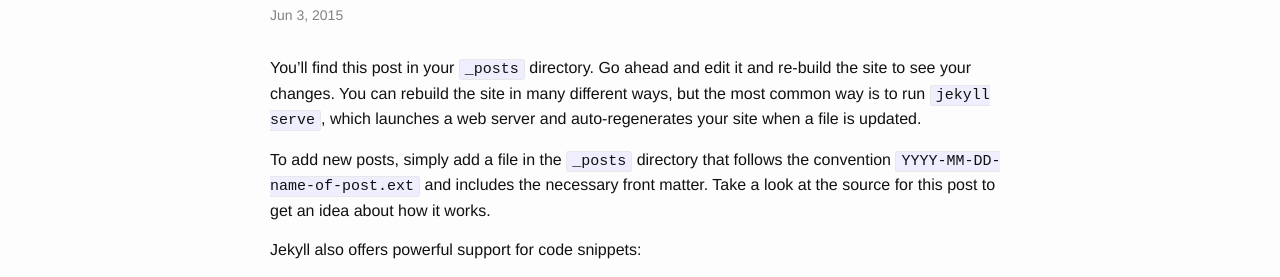
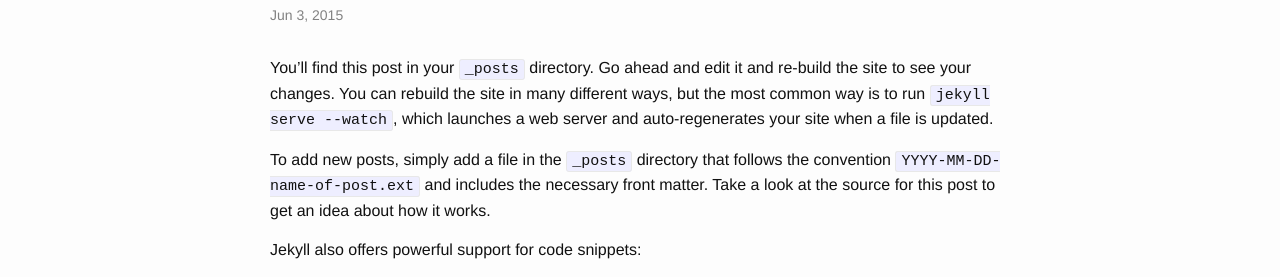
Before and after one commit to amilosevic/amilosevic.github.io, a Jekyll site: the page built from me/_posts/2015-06-03-welcome-to-jekyll.markdown, in a window 1280 px wide. Shown: the part 144-421 px from the top of the page. Built offline with Jekyll 4.4.1, drawn with Linux system fonts in a browser that asks for light colours.

Commit message:
rebuilt with 2.4.0

```diff
--- a/me/_includes/head.html
+++ b/me/_includes/head.html
@@ -1,12 +1,11 @@
 <head>
-  <meta charset="utf-8">
-  <meta http-equiv="X-UA-Compatible" content="IE=edge">
-  <meta name="viewport" content="width=device-width, initial-scale=1">
+    <meta charset="utf-8">
+    <meta name="viewport" content="width=device-width initial-scale=1" />
+    <meta http-equiv="X-UA-Compatible" content="IE=edge">
 
-  <title>{% if page.title %}{{ page.title }}{% else %}{{ site.title }}{% endif %}</title>
-  <meta name="description" content="{% if page.excerpt %}{{ page.excerpt | strip_html | strip_newlines | truncate: 160 }}{% else %}{{ site.description }}{% endif %}">
+    <title>{% if page.title %}{{ page.title }}{% else %}{{ site.title }}{% endif %}</title>
+    <meta name="description" content="{{ site.description }}">
 
-  <link rel="stylesheet" href="{{ "/css/main.css" | prepend: site.baseurl }}">
-  <link rel="canonical" href="{{ page.url | replace:'index.html','' | prepend: site.baseurl | prepend: site.url }}">
-  <link rel="alternate" type="application/rss+xml" title="{{ site.title }}" href="{{ "/feed.xml" | prepend: site.baseurl | prepend: site.url }}" />
+    <link rel="stylesheet" href="{{ "/css/main.css" | prepend: site.baseurl }}">
+    <link rel="canonical" href="{{ page.url | replace:'index.html','' | prepend: site.baseurl | prepend: site.url }}">
 </head>
--- a/me/_posts/2015-06-03-welcome-to-jekyll.markdown
+++ b/me/_posts/2015-06-03-welcome-to-jekyll.markdown
@@ -1,10 +1,10 @@
 ---
 layout: post
 title:  "Welcome to Jekyll!"
-date:   2015-06-03 06:34:11
+date:   2015-06-03 08:29:08
 categories: jekyll update
 ---
-You’ll find this post in your `_posts` directory. Go ahead and edit it and re-build the site to see your changes. You can rebuild the site in many different ways, but the most common way is to run `jekyll serve`, which launches a web server and auto-regenerates your site when a file is updated.
+You’ll find this post in your `_posts` directory. Go ahead and edit it and re-build the site to see your changes. You can rebuild the site in many different ways, but the most common way is to run `jekyll serve --watch`, which launches a web server and auto-regenerates your site when a file is updated.
 
 To add new posts, simply add a file in the `_posts` directory that follows the convention `YYYY-MM-DD-name-of-post.ext` and includes the necessary front matter. Take a look at the source for this post to get an idea about how it works.
 
--- a/me/_sass/_base.scss
+++ b/me/_sass/_base.scss
@@ -154,8 +154,8 @@
  * Wrapper
  */
 .wrapper {
-    max-width: -webkit-calc(#{$content-width} - (#{$spacing-unit} * 2));
-    max-width:         calc(#{$content-width} - (#{$spacing-unit} * 2));
+    max-width: -webkit-calc(800px - (#{$spacing-unit} * 2));
+    max-width:         calc(800px - (#{$spacing-unit} * 2));
     margin-right: auto;
     margin-left: auto;
     padding-right: $spacing-unit;
@@ -163,8 +163,8 @@
     @extend %clearfix;
 
     @include media-query($on-laptop) {
-        max-width: -webkit-calc(#{$content-width} - (#{$spacing-unit}));
-        max-width:         calc(#{$content-width} - (#{$spacing-unit}));
+        max-width: -webkit-calc(800px - (#{$spacing-unit}));
+        max-width:         calc(800px - (#{$spacing-unit}));
         padding-right: $spacing-unit / 2;
         padding-left: $spacing-unit / 2;
     }
--- a/me/css/main.scss
+++ b/me/css/main.scss
@@ -21,16 +21,13 @@
 $grey-color-light: lighten($grey-color, 40%);
 $grey-color-dark:  darken($grey-color, 25%);
 
-// Width of the content area
-$content-width:    800px;
-
 $on-palm:          600px;
 $on-laptop:        800px;
 
 
 
 // Using media queries with like this:
-// @include media-query($on-palm) {
+// @include media-query($palm) {
 //     .wrapper {
 //         padding-right: $spacing-unit / 2;
 //         padding-left: $spacing-unit / 2;
--- a/me/feed.xml
+++ b/me/feed.xml
@@ -7,7 +7,7 @@
     <title>{{ site.title | xml_escape }}</title>
     <description>{{ site.description | xml_escape }}</description>
     <link>{{ site.url }}{{ site.baseurl }}/</link>
-    <atom:link href="{{ "/feed.xml" | prepend: site.baseurl | prepend: site.url }}" rel="self" type="application/rss+xml"/>
+    <atom:link href="{{ "/feed.xml" | prepend: site.baseurl | prepend: site.url }}" rel="self" type="application/rss+xml" />
     <pubDate>{{ site.time | date_to_rfc822 }}</pubDate>
     <lastBuildDate>{{ site.time | date_to_rfc822 }}</lastBuildDate>
     <generator>Jekyll v{{ jekyll.version }}</generator>
```
